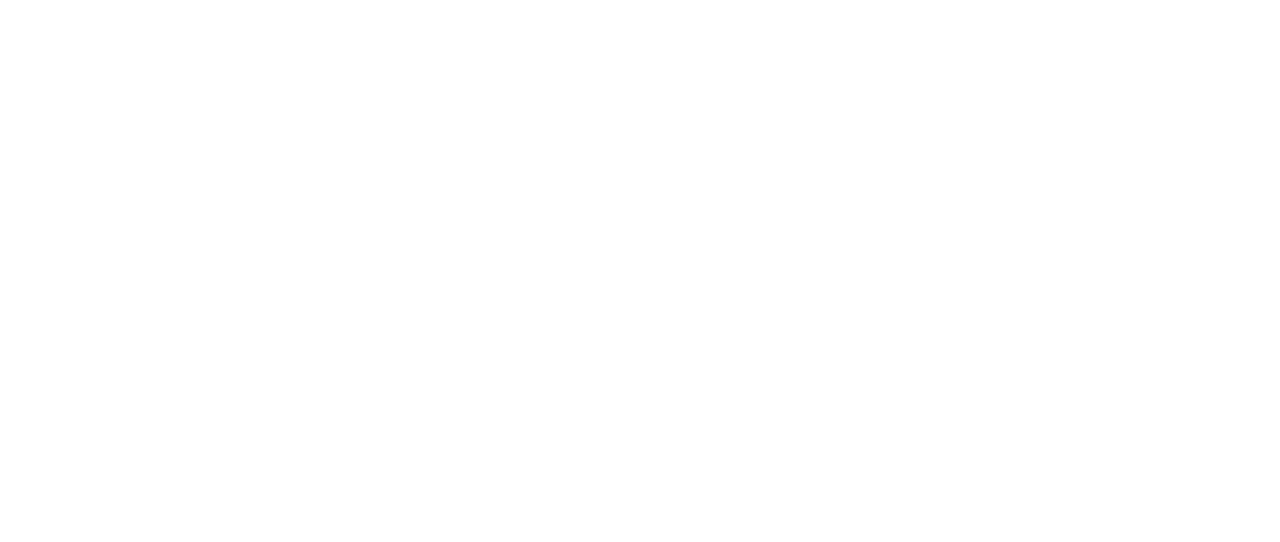
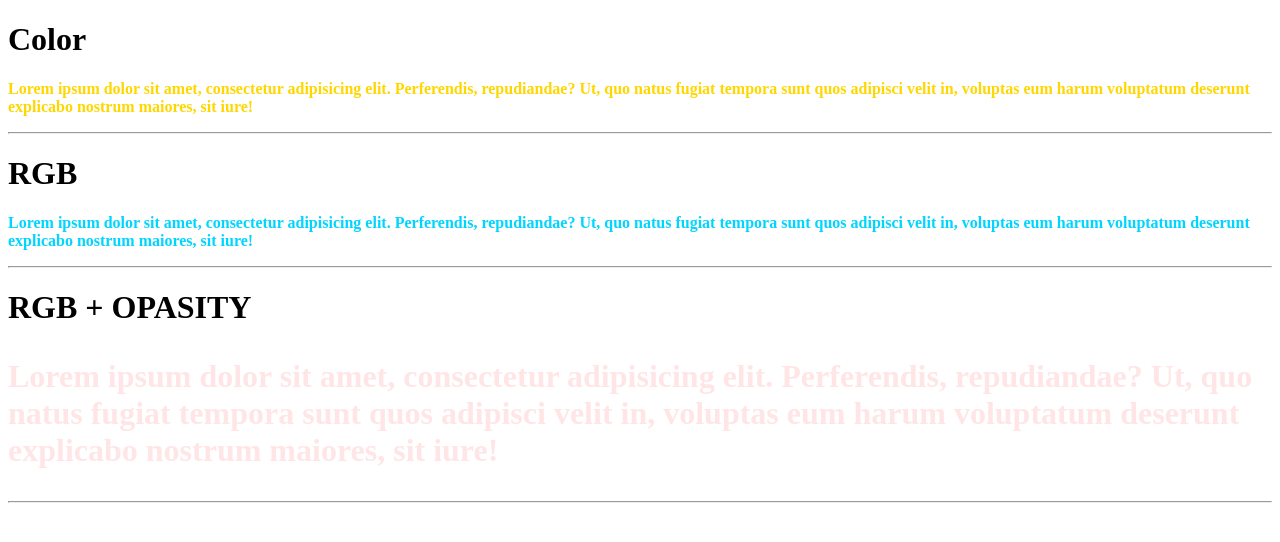
Before and after one commit to MeanBordin/Basic-Css, a plain HTML site: page colors/index.html in a window 1280 px wide. Drawn offline with Linux system fonts and the light colour scheme.

Commit message:
learn css color

```diff
--- a/colors/index.html
+++ b/colors/index.html
@@ -1,15 +1,40 @@
 <!DOCTYPE html>
 <html lang="en">
-<head>
-    <meta charset="UTF-8">
-    <meta http-equiv="X-UA-Compatible" content="IE=edge">
-    <meta name="viewport" content="width=device-width, initial-scale=1.0">
+  <head>
+    <meta charset="UTF-8" />
+    <meta http-equiv="X-UA-Compatible" content="IE=edge" />
+    <meta name="viewport" content="width=device-width, initial-scale=1.0" />
     <title>Colors</title>
+    <link rel="stylesheet" href="style.css" />
+  </head>
+  <body>
+    <h1>Color</h1>
+    <p class="message1">
+      Lorem ipsum dolor sit amet, consectetur adipisicing elit. Perferendis,
+      repudiandae? Ut, quo natus fugiat tempora sunt quos adipisci velit in,
+      voluptas eum harum voluptatum deserunt explicabo nostrum maiores, sit
+      iure!
+    </p>
+    <hr>
 
-    <link rel="stylesheet" href="style.css">
-</head>
-<body>
+    <h1>RGB</h1>
+    <p class="message2">
+      Lorem ipsum dolor sit amet, consectetur adipisicing elit. Perferendis,
+      repudiandae? Ut, quo natus fugiat tempora sunt quos adipisci velit in,
+      voluptas eum harum voluptatum deserunt explicabo nostrum maiores, sit
+      iure!
+    </p>
+    <hr>
+
+    <h1>RGB + OPASITY</h1>
+    <p class="message3">
+      Lorem ipsum dolor sit amet, consectetur adipisicing elit. Perferendis,
+      repudiandae? Ut, quo natus fugiat tempora sunt quos adipisci velit in,
+      voluptas eum harum voluptatum deserunt explicabo nostrum maiores, sit
+      iure!
+    </p>
+    <hr>
 
 
-</body>
+  </body>
 </html>
--- a/colors/style.css
+++ b/colors/style.css
@@ -0,0 +1,15 @@
+.message1{
+    color: gold;
+    font-weight: bolder;
+}
+
+.message2{
+    color: rgb(0, 213, 255);
+    font-weight: bolder;
+}
+
+.message3{
+    font-weight: bolder;
+    font-size: 2rem;
+    color: rgb(254, 2, 3, 0.1);
+}
```
